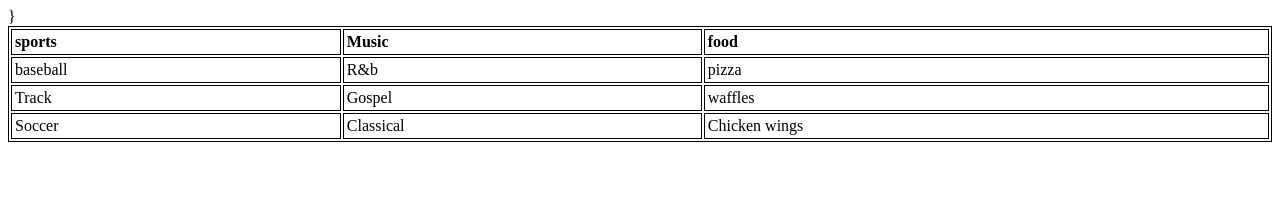
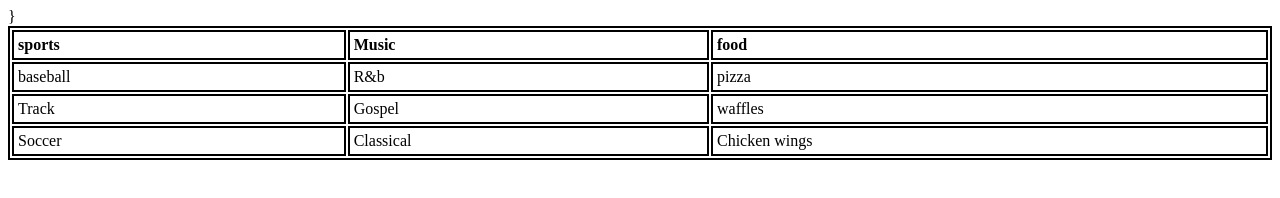
Before and after one commit to anderqui/about-me, a plain HTML site: page Table.html in a window 1280 px wide. Drawn offline with Linux system fonts and the light colour scheme.

Commit message:
Update Table.html

```diff
--- a/Table.html
+++ b/Table.html
@@ -3,9 +3,9 @@
 <head>
 <style>
     table, th, td {
-    border: 1px solid black;}
+    border: 2px solid black;}
 th, td {
-    padding: 3px;
+    padding: 4px;
     text-align: left;
 }
 </style>
```
